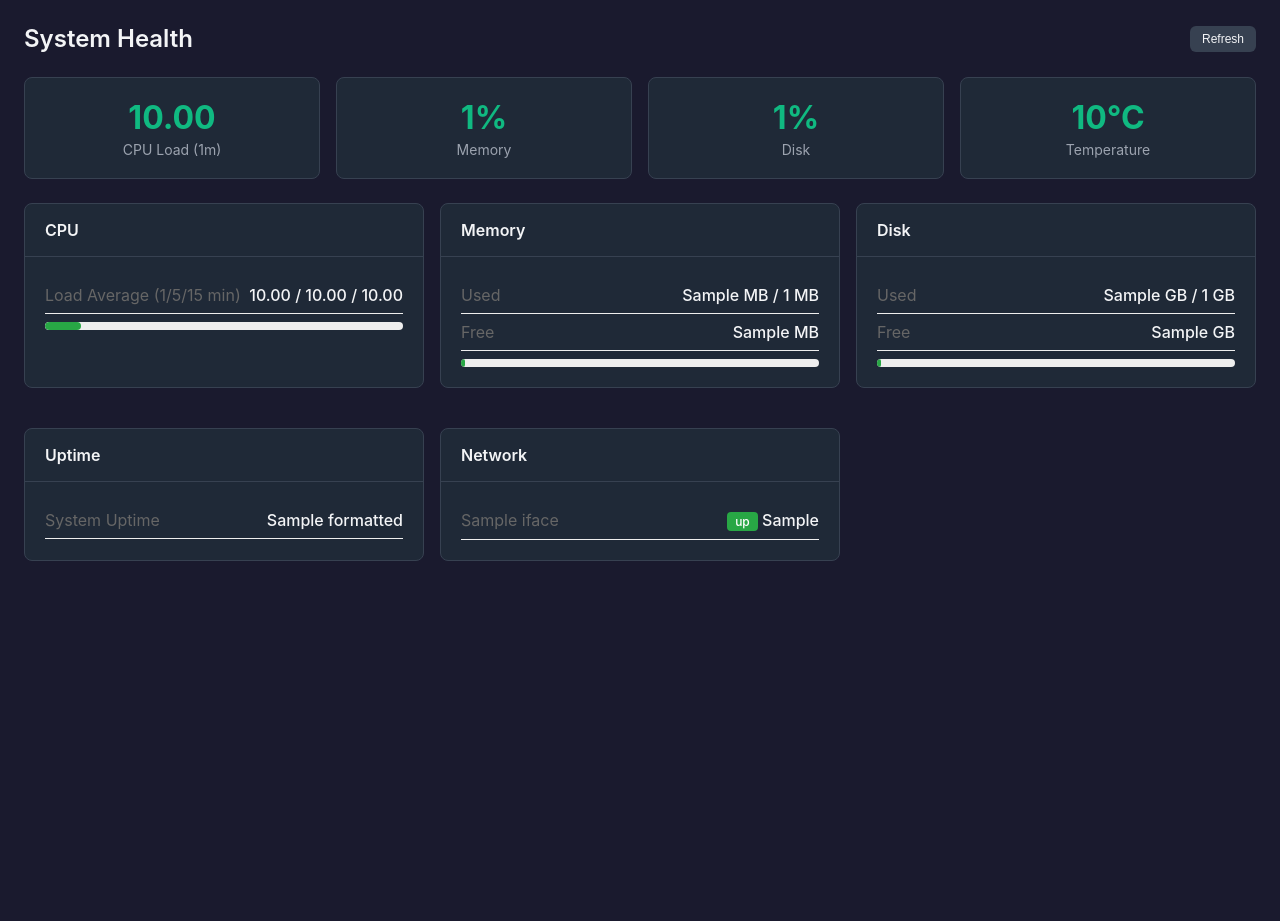
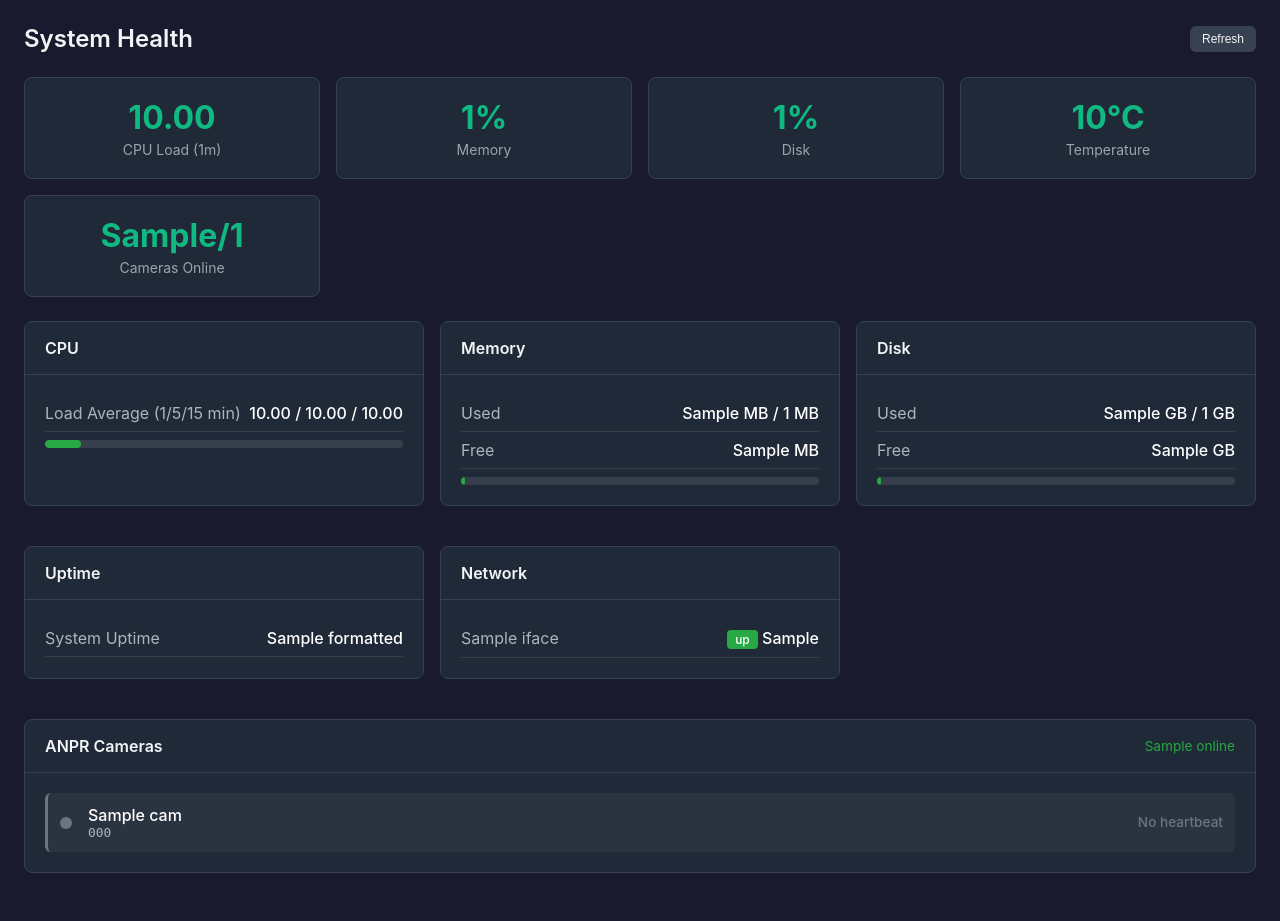
Before and after one commit to nofearsk/module_pibox, a Flask app: template templates/health.html in a window 1280 px wide. Shown: the part 61-982 px from the top of the page. Before the commit the page ends 622 px from the top, so only its background shows below. Run offline with Flask 2, Linux system fonts and the light colour scheme; the template is opened without the code that fills it: most values are stand-ins (such as "Sample title", 1, 10 or a date in 2020); parts of the project's set-up code (start-up, migrations or seed data) failed here and were passed over.

Commit message:
Add ANPR camera health monitoring with heartbeat tracking

```diff
--- a/database/db.py
+++ b/database/db.py
@@ -164,6 +164,12 @@
     except:
         pass  # Column already exists
 
+    # Migration: Add last_heartbeat column for camera health monitoring
+    try:
+        cursor.execute('ALTER TABLE anpr_cameras ADD COLUMN last_heartbeat TEXT')
+    except:
+        pass  # Column already exists
+
     # Upload queue table (for offline resilience)
     cursor.execute('''
         CREATE TABLE IF NOT EXISTS upload_queue (
--- a/templates/health.html
+++ b/templates/health.html
@@ -26,6 +26,10 @@
         <div class="stat-card {% if health.temperature and health.temperature > 70 %}stat-danger{% elif health.temperature and health.temperature > 60 %}stat-warning{% else %}stat-success{% endif %}">
             <div class="stat-value">{{ health.temperature or 'N/A' }}{% if health.temperature %}&deg;C{% endif %}</div>
             <div class="stat-label">Temperature</div>
+        </div>
+        <div class="stat-card {% if cameras_offline > 0 %}stat-danger{% elif cameras_unknown > 0 %}stat-warning{% else %}stat-success{% endif %}">
+            <div class="stat-value">{{ cameras_online }}/{{ camera_health|length }}</div>
+            <div class="stat-label">Cameras Online</div>
         </div>
     </div>
 
@@ -121,6 +125,47 @@
                 {% endfor %}
             </div>
         </div>
+
+        <!-- ANPR Cameras Health -->
+        <div class="card camera-health-card">
+            <div class="card-header">
+                <h2>ANPR Cameras</h2>
+                <span class="camera-summary">
+                    <span class="online">{{ cameras_online }} online</span>
+                    {% if cameras_offline > 0 %}<span class="offline">{{ cameras_offline }} offline</span>{% endif %}
+                    {% if cameras_unknown > 0 %}<span class="unknown">{{ cameras_unknown }} unknown</span>{% endif %}
+                </span>
+            </div>
+            <div class="card-body">
+                {% if camera_health %}
+                <div class="camera-list">
+                    {% for cam in camera_health %}
+                    <div class="camera-item {{ cam.status }}">
+                        <div class="camera-status-dot {{ cam.status }}"></div>
+                        <div class="camera-details">
+                            <span class="camera-name">{{ cam.name or 'Unnamed Camera' }}</span>
+                            <span class="camera-code">{{ cam.reg_code or '-' }}</span>
+                        </div>
+                        <div class="camera-last-seen">
+                            {% if cam.status == 'online' %}
+                                <span class="status-text online">Online</span>
+                            {% elif cam.status == 'offline' %}
+                                <span class="status-text offline">Offline {{ cam.offline_minutes }}m</span>
+                            {% else %}
+                                <span class="status-text unknown">No heartbeat</span>
+                            {% endif %}
+                            {% if cam.last_seen %}
+                            <span class="last-seen-time">{{ cam.last_seen[11:19] }}</span>
+                            {% endif %}
+                        </div>
+                    </div>
+                    {% endfor %}
+                </div>
+                {% else %}
+                <div class="empty-state">No ANPR cameras configured</div>
+                {% endif %}
+            </div>
+        </div>
     </div>
 </div>
 
@@ -160,5 +205,96 @@
 .progress-fill.danger { background: #dc3545; }
 .badge-success { background: #28a745; color: white; padding: 2px 8px; border-radius: 4px; }
 .badge-danger { background: #dc3545; color: white; padding: 2px 8px; border-radius: 4px; }
+
+/* Camera Health */
+.camera-health-card { grid-column: 1 / -1; }
+.camera-health-card .card-header {
+    display: flex;
+    justify-content: space-between;
+    align-items: center;
+}
+.camera-summary {
+    display: flex;
+    gap: 1rem;
+    font-size: 0.85rem;
+}
+.camera-summary .online { color: #28a745; }
+.camera-summary .offline { color: #dc3545; }
+.camera-summary .unknown { color: #6c757d; }
+.camera-list {
+    display: flex;
+    flex-direction: column;
+    gap: 0.5rem;
+}
+.camera-item {
+    display: flex;
+    align-items: center;
+    gap: 1rem;
+    padding: 0.75rem;
+    background: rgba(255,255,255,0.05);
+    border-radius: 6px;
+    border-left: 3px solid #6c757d;
+}
+.camera-item.online { border-left-color: #28a745; }
+.camera-item.offline { border-left-color: #dc3545; }
+.camera-status-dot {
+    width: 12px;
+    height: 12px;
+    border-radius: 50%;
+    background: #6c757d;
+    flex-shrink: 0;
+}
+.camera-status-dot.online {
+    background: #28a745;
+    box-shadow: 0 0 8px rgba(40, 167, 69, 0.5);
+    animation: pulse 2s infinite;
+}
+.camera-status-dot.offline { background: #dc3545; }
+@keyframes pulse {
+    0%, 100% { opacity: 1; }
+    50% { opacity: 0.5; }
+}
+.camera-details {
+    flex: 1;
+    display: flex;
+    flex-direction: column;
+}
+.camera-name {
+    font-weight: 500;
+    color: #fff;
+}
+.camera-code {
+    font-size: 0.8rem;
+    color: #adb5bd;
+    font-family: monospace;
+}
+.camera-last-seen {
+    text-align: right;
+    display: flex;
+    flex-direction: column;
+    gap: 2px;
+}
+.status-text {
+    font-size: 0.85rem;
+    font-weight: 500;
+}
+.status-text.online { color: #28a745; }
+.status-text.offline { color: #dc3545; }
+.status-text.unknown { color: #6c757d; }
+.last-seen-time {
+    font-size: 0.75rem;
+    color: #adb5bd;
+}
+.empty-state {
+    text-align: center;
+    padding: 2rem;
+    color: #6c757d;
+}
+
+/* Dark theme fixes */
+.health-detail { border-bottom-color: rgba(255,255,255,0.1); }
+.detail-label { color: #adb5bd; }
+.detail-value { color: #fff; }
+.progress-bar { background: rgba(255,255,255,0.1); }
 </style>
 {% endblock %}
```
Also changed, not shown: database/models.py (+78 -0 lines), routes/anpr_routes.py (+44 -0 lines), routes/web_routes.py (+13 -1 lines).
